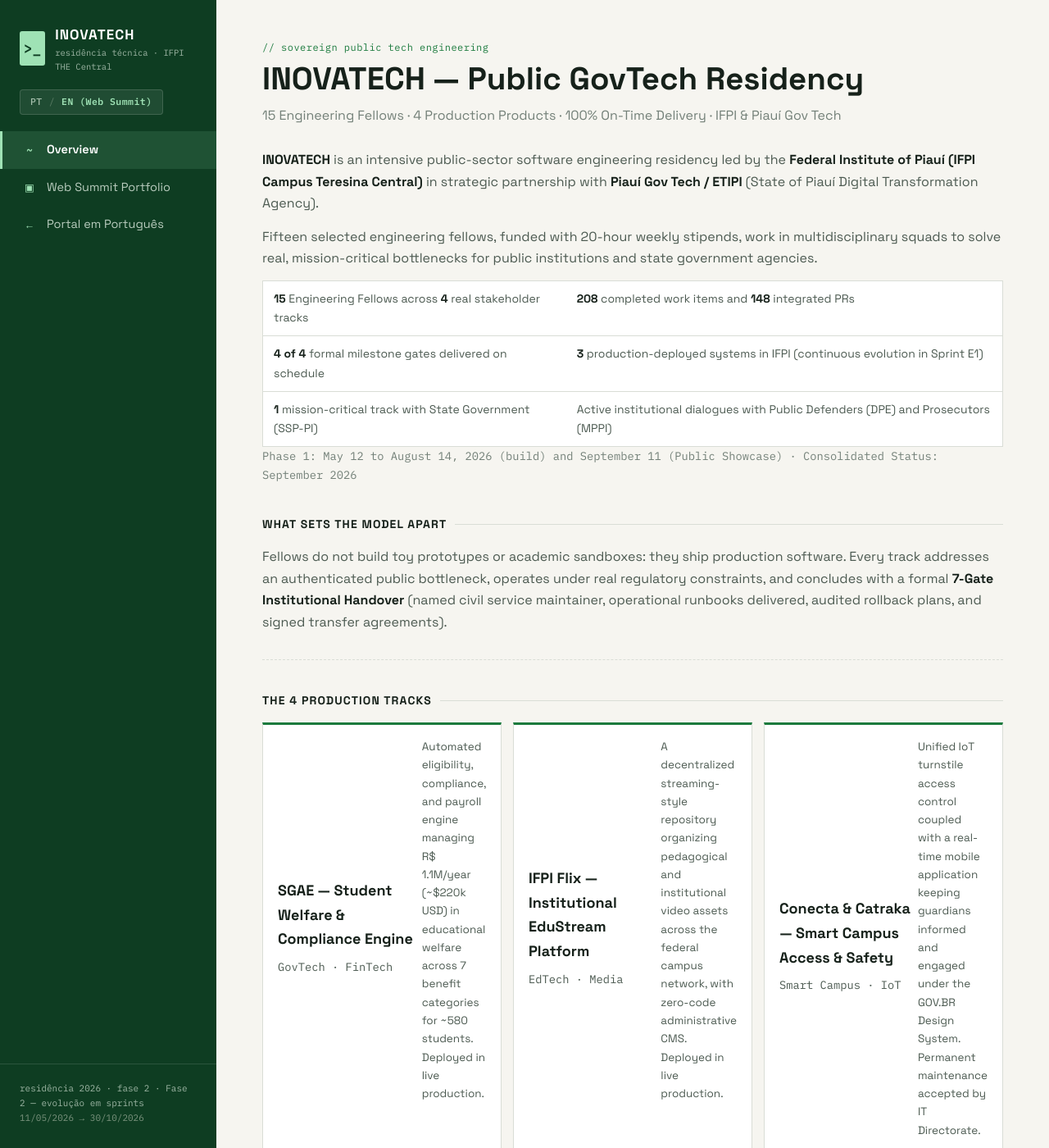
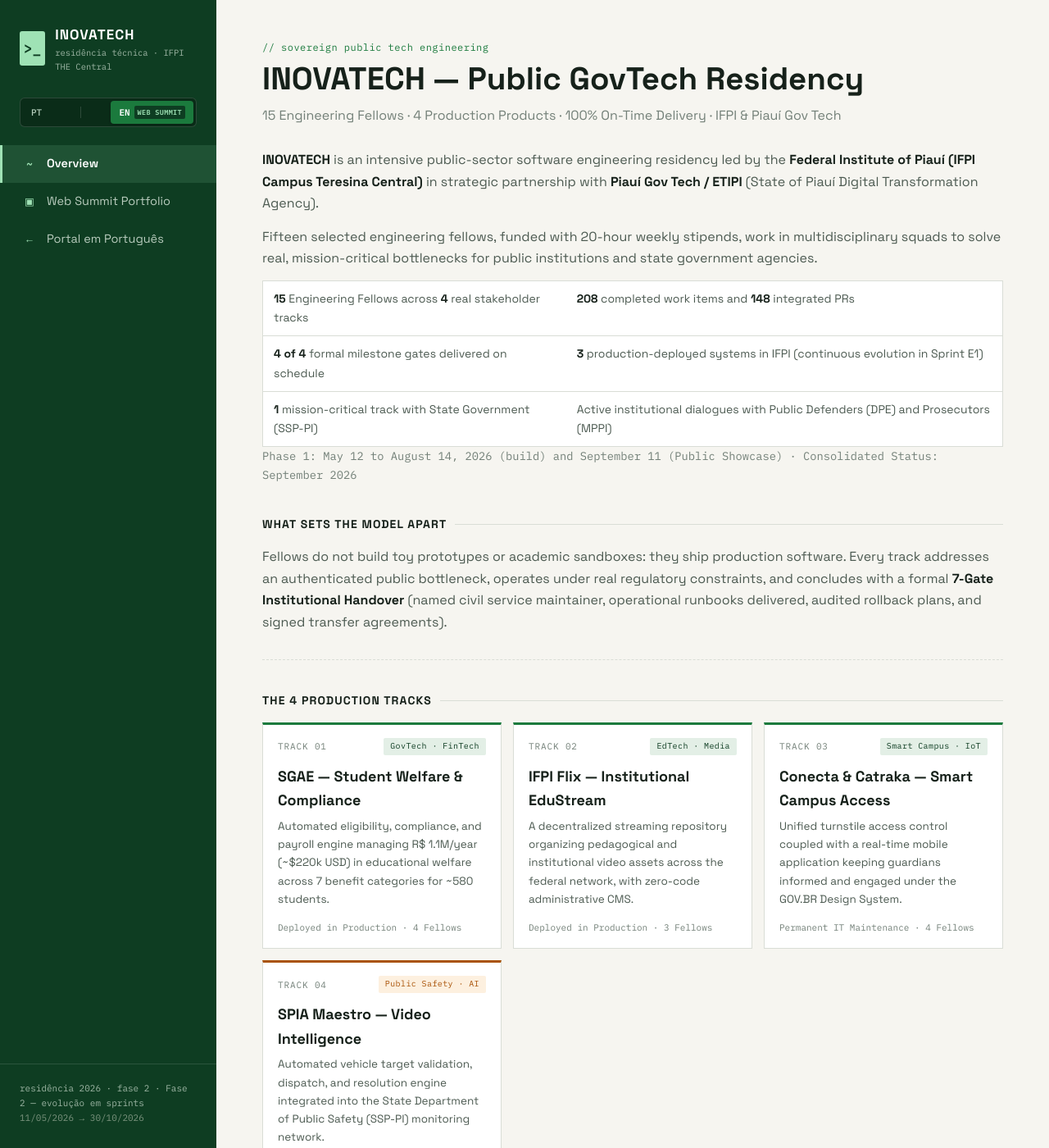
Before and after one commit to inovatech-ifpi/portal, a Jekyll site: the page built from en/index.md, in a window 1280 px wide and 1400 px high. Shown: the whole window at 82% size. Built offline with Jekyll 4.4.1, drawn with Linux system fonts in a browser that asks for light colours; some of the changed text lies outside the part shown.

Commit message:
fix(ui): corrige layout dos cards em en/ e alinhamento do seletor PT/EN

```diff
--- a/_layouts/default.html
+++ b/_layouts/default.html
@@ -9,7 +9,7 @@
     <link rel="preconnect" href="https://fonts.googleapis.com">
     <link rel="preconnect" href="https://fonts.gstatic.com" crossorigin>
     <link href="https://fonts.googleapis.com/css2?family=IBM+Plex+Mono:wght@400;500;600&family=Space+Grotesk:wght@400;500;600;700&display=swap" rel="stylesheet">
-    <link rel="stylesheet" href="{{ '/assets/css/portal.css' | relative_url }}">
+    <link rel="stylesheet" href="{{ '/assets/css/portal.css' | relative_url }}?v={{ site.time | date: '%s' }}">
   </head>
   <body>
     <a class="skip-link" href="#conteudo">Ir para o conteúdo</a>
@@ -23,10 +23,16 @@
           </span>
         </a>
 
-        <div class="lang-switch mono" aria-label="Language selection">
-          <a class="lang-opt{% unless page.lang == 'en' %} active{% endunless %}" href="{{ page.url_pt | default: '/portfolio/' | relative_url }}" title="Versão em Português">PT</a>
-          <span class="lang-sep">/</span>
-          <a class="lang-opt{% if page.lang == 'en' %} active{% endif %}" href="{{ page.url_en | default: '/en/portfolio/' | relative_url }}" title="English / Web Summit Edition">EN (Web Summit)</a>
+        <div class="lang-switch-box">
+          <div class="lang-switch mono" aria-label="Language selection">
+            <a class="lang-opt{% unless page.lang == 'en' %} active{% endunless %}" href="{{ page.url_pt | default: '/portfolio/' | relative_url }}" title="Versão em Português">
+              <span>PT</span>
+            </a>
+            <span class="lang-divider"></span>
+            <a class="lang-opt{% if page.lang == 'en' %} active{% endif %}" href="{{ page.url_en | default: '/en/portfolio/' | relative_url }}" title="English / Web Summit Edition">
+              <span>EN</span> <span class="summit-tag">Web Summit</span>
+            </a>
+          </div>
         </div>
 
         {% if page.lang == 'en' %}
--- a/assets/css/portal.css
+++ b/assets/css/portal.css
@@ -127,39 +127,60 @@
   font-size: 10.5px;
 }
 
+.lang-switch-box {
+  padding: 0 24px 22px;
+}
+
 .lang-switch {
-  display: inline-flex;
+  display: flex;
   align-items: center;
-  gap: 8px;
-  margin: -10px 24px 20px;
-  padding: 5px 12px;
-  background: rgba(255, 255, 255, 0.08);
+  justify-content: space-between;
+  padding: 3px;
+  background: rgba(0, 0, 0, 0.28);
   border: 1px solid rgba(255, 255, 255, 0.14);
-  border-radius: 4px;
-  font-size: 11.5px;
-  letter-spacing: 0.04em;
-  width: fit-content;
+  border-radius: 6px;
+  font-size: 11px;
 }
 
 .lang-opt {
-  color: #a4beab;
+  display: inline-flex;
+  align-items: center;
+  gap: 5px;
+  padding: 5px 10px;
+  border-radius: 4px;
+  color: #b5cebc;
   text-decoration: none;
   font-weight: 500;
-  transition: color 0.15s;
+  transition: all 0.15s ease;
 }
 
 .lang-opt:hover {
   color: #fff;
+  background: rgba(255, 255, 255, 0.08);
 }
 
 .lang-opt.active {
-  color: #9fe2b5;
+  background: var(--green);
+  color: #fff;
   font-weight: 700;
+  box-shadow: 0 1px 3px rgba(0, 0, 0, 0.25);
 }
 
-.lang-sep {
-  color: #5d7e67;
-  user-select: none;
+.summit-tag {
+  font-size: 8.5px;
+  padding: 1px 4px;
+  border-radius: 2px;
+  background: #0e3d22;
+  color: #9fe2b5;
+  text-transform: uppercase;
+  letter-spacing: 0.04em;
+  font-weight: 600;
+}
+
+.lang-divider {
+  width: 1px;
+  height: 14px;
+  background: rgba(255, 255, 255, 0.15);
 }
 
 .sidebar nav {
--- a/en/index.md
+++ b/en/index.md
@@ -42,52 +42,44 @@
 ## The 4 Production Tracks
 
 <div class="teams">
-  <article class="team-card active">
+  <article class="team-card">
     <div class="team-head">
-      <div class="team-title-row">
-        <h3>SGAE — Student Welfare & Compliance Engine</h3>
-        <span class="team-status mono">GovTech · FinTech</span>
-      </div>
-      <p class="team-desc">
-        Automated eligibility, compliance, and payroll engine managing R$ 1.1M/year (~$220k USD) in educational welfare across 7 benefit categories for ~580 students. Deployed in live production.
-      </p>
+      <span class="team-code mono">TRACK 01</span>
+      <span class="badge">GovTech · FinTech</span>
     </div>
+    <h3>SGAE — Student Welfare & Compliance</h3>
+    <p>Automated eligibility, compliance, and payroll engine managing R$ 1.1M/year (~$220k USD) in educational welfare across 7 benefit categories for ~580 students.</p>
+    <footer class="mono">Deployed in Production · 4 Fellows</footer>
   </article>
 
-  <article class="team-card active">
+  <article class="team-card">
     <div class="team-head">
-      <div class="team-title-row">
-        <h3>IFPI Flix — Institutional EduStream Platform</h3>
-        <span class="team-status mono">EdTech · Media</span>
-      </div>
-      <p class="team-desc">
-        A decentralized streaming-style repository organizing pedagogical and institutional video assets across the federal campus network, with zero-code administrative CMS. Deployed in live production.
-      </p>
+      <span class="team-code mono">TRACK 02</span>
+      <span class="badge">EdTech · Media</span>
     </div>
+    <h3>IFPI Flix — Institutional EduStream</h3>
+    <p>A decentralized streaming repository organizing pedagogical and institutional video assets across the federal network, with zero-code administrative CMS.</p>
+    <footer class="mono">Deployed in Production · 3 Fellows</footer>
   </article>
 
-  <article class="team-card active">
+  <article class="team-card">
     <div class="team-head">
-      <div class="team-title-row">
-        <h3>Conecta & Catraka — Smart Campus Access & Safety</h3>
-        <span class="team-status mono">Smart Campus · IoT</span>
-      </div>
-      <p class="team-desc">
-        Unified IoT turnstile access control coupled with a real-time mobile application keeping guardians informed and engaged under the GOV.BR Design System. Permanent maintenance accepted by IT Directorate.
-      </p>
+      <span class="team-code mono">TRACK 03</span>
+      <span class="badge">Smart Campus · IoT</span>
     </div>
+    <h3>Conecta & Catraka — Smart Campus Access</h3>
+    <p>Unified turnstile access control coupled with a real-time mobile application keeping guardians informed and engaged under the GOV.BR Design System.</p>
+    <footer class="mono">Permanent IT Maintenance · 4 Fellows</footer>
   </article>
 
   <article class="team-card external">
     <div class="team-head">
-      <div class="team-title-row">
-        <h3>SPIA Maestro — Public Safety Video Intelligence</h3>
-        <span class="team-status mono">Public Safety · AI</span>
-      </div>
-      <p class="team-desc">
-        Automated vehicle target validation, dispatch, and resolution engine integrated into the State Department of Public Safety (SSP-PI). Operational on live police surveillance infrastructure.
-      </p>
+      <span class="team-code mono">TRACK 04</span>
+      <span class="badge">Public Safety · AI</span>
     </div>
+    <h3>SPIA Maestro — Video Intelligence</h3>
+    <p>Automated vehicle target validation, dispatch, and resolution engine integrated into the State Department of Public Safety (SSP-PI) monitoring network.</p>
+    <footer class="mono">Live Police Infrastructure · 4 Fellows</footer>
   </article>
 </div>
 
```
